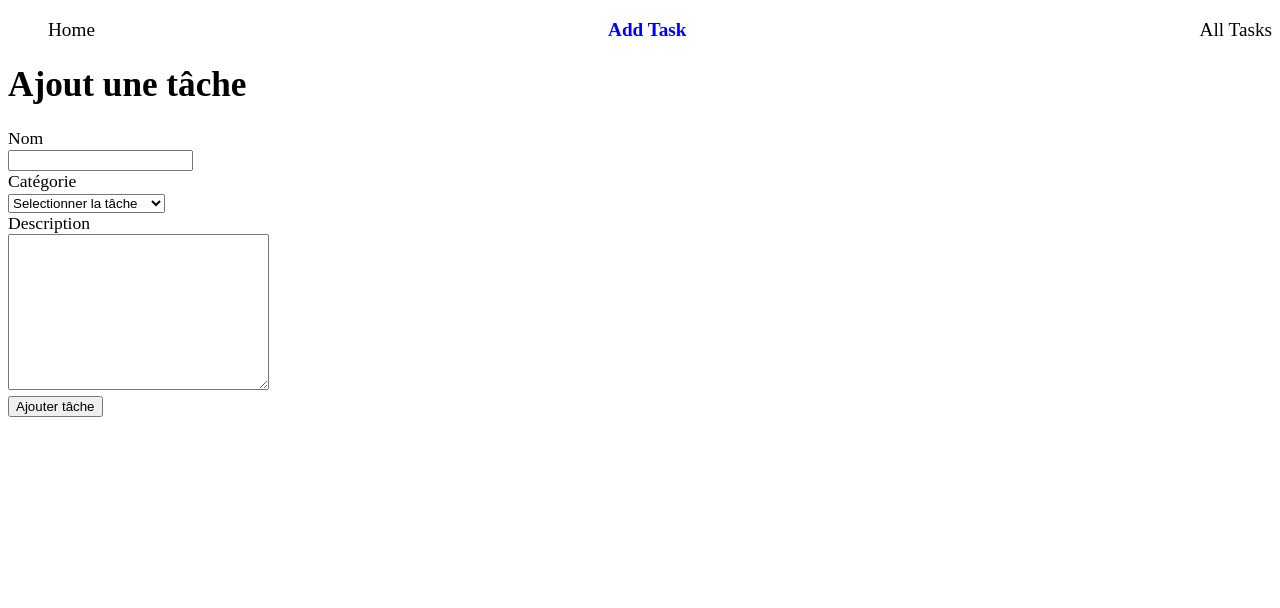
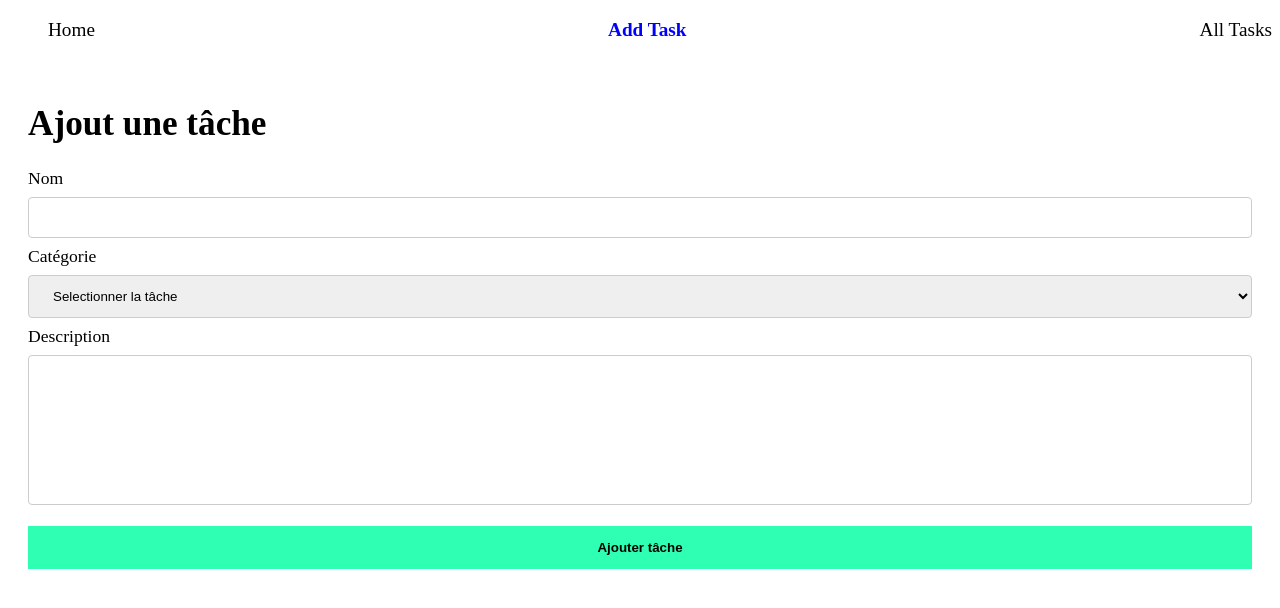
Before and after one commit to mustaphabenmbarek/my-todo-list, a React (Create React App) app: page /add in a window 1280 px wide. Shown: the top 608 px of the page. Built offline with nearby package versions, Linux system fonts and the light colour scheme.

Commit message:
add update App.js Taskadd.js Tasklist.js Taskitem.js and app.css taskadd.css taskitem.css

```diff
--- a/src/App.js
+++ b/src/App.js
@@ -4,15 +4,44 @@ import Home from './pages/Home';
 import Menu from './components/Menu';
 import Taskadd from './pages/Taskadd';
 import Tasklist from './pages/Tasklist';
+import { useState } from 'react';
 
 function App() {
+  // useState represente un getter 'task' et setter 'setTask'
+  // tableau d'objets vide par défaut
+  const[tasks, setTasks] = useState([]);
+
+  //tasks
+  // //[
+  //     {
+  //       nom: 'controle',
+  //       categorie: 'tâches journalieres',
+  //       description: 'faire le controle generale des comptes'
+  //     },
+  //    {
+  //       nom: 'imprimer',
+  //       categorie: 'tâches mensuelles',
+  //       description: 'imprimer les comptes '
+  //     },
+  //   ]
+
+  // Comportement : fonction
+  const handleTaskAdd = (task) => {
+    console.log('handleTaskAdd', task);
+    setTasks([...tasks, task]);
+  }
+
+  const handleDeleteTask = (id) => {
+    setTasks(tasks.filter((task) => task.taskname !==id));
+  }
+
   return (
     <>
       <Menu />
       <Routes>
         <Route path='/' element={<Home />} />
-        <Route path='/add' element={<Taskadd />} />
-        <Route path='/list' element={<Tasklist />} />
+        <Route path='/add' element={<Taskadd handleTaskAdd={handleTaskAdd} />} />
+        <Route path='/list' element={<Tasklist tasks={tasks} handleDeleteTask={handleDeleteTask} />} />
       </Routes>
     </>
   );
--- /dev/null
+++ b/src/components/Taskitem.js
@@ -0,0 +1,20 @@
+import React from 'react';
+
+const Taskitem = (props) => {
+    const{task, handleDeleteTask} = props;
+
+    return (
+        <div key={task.taskname} className='card'>
+            <h2>{task.taskname} </h2>
+            <h3>Catégorie</h3>
+            <p>{task.taskcategory} </p>
+            <h3>Description</h3>
+            <p>{task.taskdescription} </p>
+            <div className='footer'>
+                <button className='btn-delete' onClick={() => handleDeleteTask(task.taskname)} >delete</button>
+            </div>
+        </div>
+    );
+};
+
+export default Taskitem;
--- a/src/pages/Taskadd.js
+++ b/src/pages/Taskadd.js
@@ -1,18 +1,49 @@
-import React from 'react';
+import React, { useState } from 'react';
 
-const Taskadd = () => {
+const Taskadd = (props) => {
+    //etat initial : un objet vide
+    const[task, setTask] = useState({
+        taskname: '',
+        taskcategory: '',
+        taskdescription: ''
+    });
+    const{handleTaskAdd} = props;
+
+    // // exemple task pour testet sur une donnée
+    // const task = {
+    //     nom : 'controle',
+    //     categorie : 'tâches journalières',
+    //     description :'faire le controle generale des comptes'
+    // };
+
+    const handleSubmit = (evt) => {
+        evt.preventDefault();
+        handleTaskAdd(task);
+        setTask({
+            taskname: '',
+            taskcategory: '',
+            taskdescription: ''
+        });
+    }
+
+    const handleChange = (evt) => {
+        const { name, value} = evt.target;
+        // faire une copie de task
+        setTask({...task, [name]: value});
+    }
+
     return (
         <div className='taskadd'>
             <h1>Ajout une tâche</h1>
             <div>
-                <form action="">
-                    <label htmlFor="tachename">Nom</label>
+                <form onSubmit={(evt) => handleSubmit(evt)} >
+                    <label htmlFor="taskname">Nom</label>
                     <br />
-                    <input type="text" name='tachename' id='tachename' />
+                    <input type="text" name='taskname' id='taskname' value={task.taskname} onChange={(evt) => handleChange(evt)} />
                     <br />
-                    <label htmlFor="tachecategory">Catégorie</label>
+                    <label htmlFor="taskcategory">Catégorie</label>
                     <br />
-                    <select name="tachecategory" id="tachecategory">
+                    <select name="taskcategory" id="taskcategory" value={task.taskcategory} onChange={(evt) => handleChange(evt)}>
                         <option value="">Selectionner la tâche</option>
                         <option value="journalier">tâches journalières</option>
                         <option value="hebdomadaire">tâches hebdomadaires</option>
@@ -21,11 +52,19 @@ const Taskadd = () => {
                         <option value="ponctuelle">tâches ponctuelles</option>
                     </select>
                     <br />
-                    <label htmlFor="tachedescription">Description</label>
+                    <label htmlFor="taskdescription">Description</label>
                     <br />
-                    <textarea name="tachedescription" id="tachedescription" cols="30" rows="10"></textarea>
+                    <textarea
+                        name="taskdescription"
+                        id="taskdescription"
+                        cols="30"
+                        rows="10"
+                        value={task.taskdescription}
+                        onChange={(evt) => handleChange(evt)}
+                        ></textarea>
                     <br />
-                    <input type="submit" value='Ajouter tâche' />
+                    <button type='submit' className='btn'>Ajouter tâche</button>
+                    {/* <input type="submit" value='Ajouter tâche' className='btn' /> */}
                 </form>
             </div>
         </div>
--- a/src/pages/Tasklist.js
+++ b/src/pages/Tasklist.js
@@ -1,10 +1,18 @@
 import React from 'react';
+import Taskitem from '../components/Taskitem';
 
-const Tasklist = () => {
+const Tasklist = (props) => {
+    const{tasks, handleDeleteTask} = props;
     return (
         <div className='tasklist'>
             <h1>Liste des tâches</h1>
-            <p>Affichage de la liste des tâches</p>
+            <div>
+                {
+                    tasks.map((task) => (
+                        <Taskitem task={task} key={task.taskname} handleDeleteTask={handleDeleteTask} />
+                    ))
+                }
+            </div>
         </div>
     );
 };
--- a/src/styles/app.css
+++ b/src/styles/app.css
@@ -2,4 +2,5 @@
 @import './home.css';
 @import './menu.css';
 @import './taskadd.css';
-@import './tasklist.css'
+@import './tasklist.css';
+@import './taskitem.css';
--- a/src/styles/taskadd.css
+++ b/src/styles/taskadd.css
@@ -1,3 +1,46 @@
 .taskadd {
     font-size: 1.1em;
+    padding: 20px;
 }
+
+.btn {
+    background-color: #2fffb3;
+    color: black;
+    font-weight: bold;
+    padding: 14px 20px;
+    margin: 8px 0;
+    border: none;
+    width: 100%;
+}
+
+input[type=text] {
+    width: 100%;
+    padding: 12px 20px;
+    margin: 8px 0;
+    display: inline-block;
+    border: 1px solid #ccc;
+    border-radius: 4px;
+    box-sizing: border-box;
+}
+
+textarea {
+    width: 100%;
+    height: 150px;
+    padding: 12px 20px;
+    margin: 8px 0;
+    display: inline-block;
+    border: 1px solid #ccc;
+    border-radius: 4px;
+    box-sizing: border-box;
+    resize: none;
+}
+
+select {
+    width: 100%;
+    padding: 12px 20px;
+    margin: 8px 0;
+    display: inline-block;
+    border: 1px solid #ccc;
+    border-radius: 4px;
+    box-sizing: border-box;
+}
--- /dev/null
+++ b/src/styles/taskitem.css
@@ -0,0 +1,15 @@
+.card {
+    border: 5px solid red;
+    padding: 20px;
+    margin: 10px;
+}
+
+.btn-delete {
+    background-color: red;
+    color: black;
+    padding: 14px 20px;
+    margin: 8px 0;
+    border: none;
+    cursor: pointer;
+    width: 100%;
+}
```
